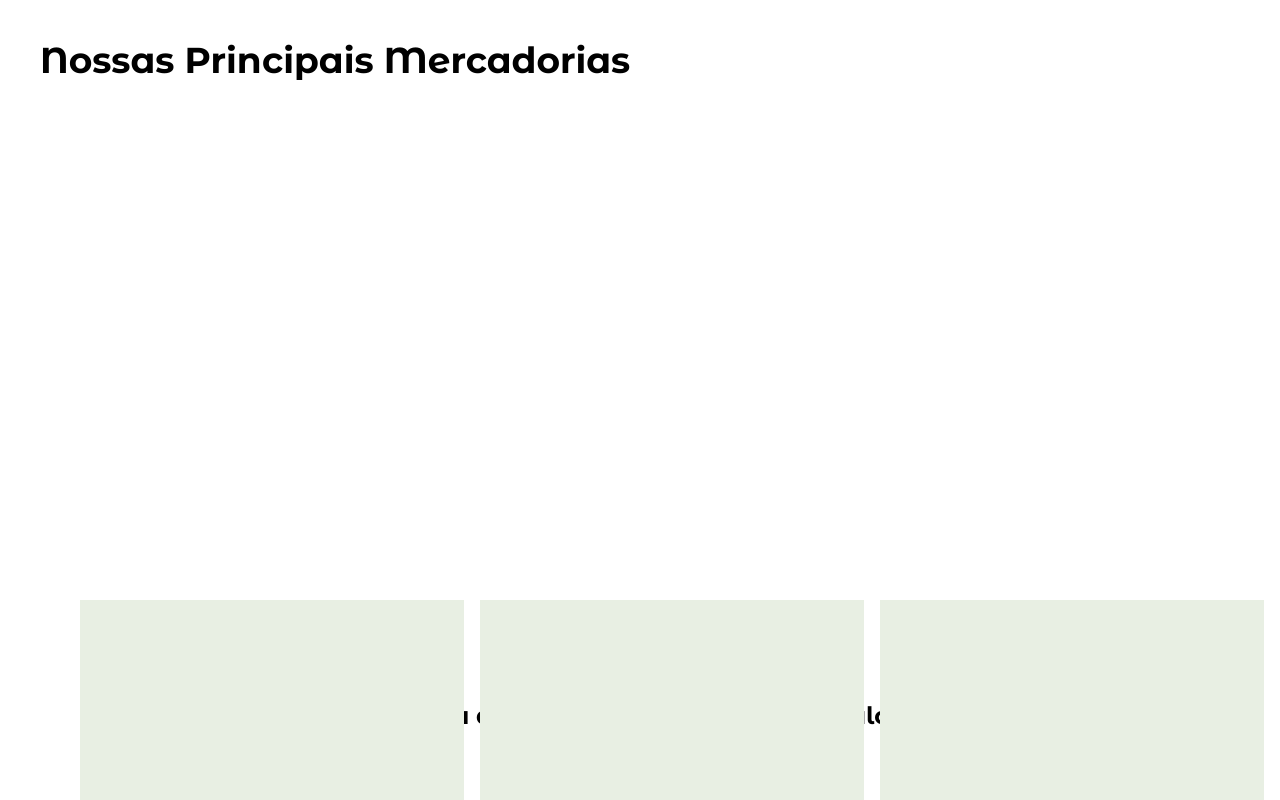
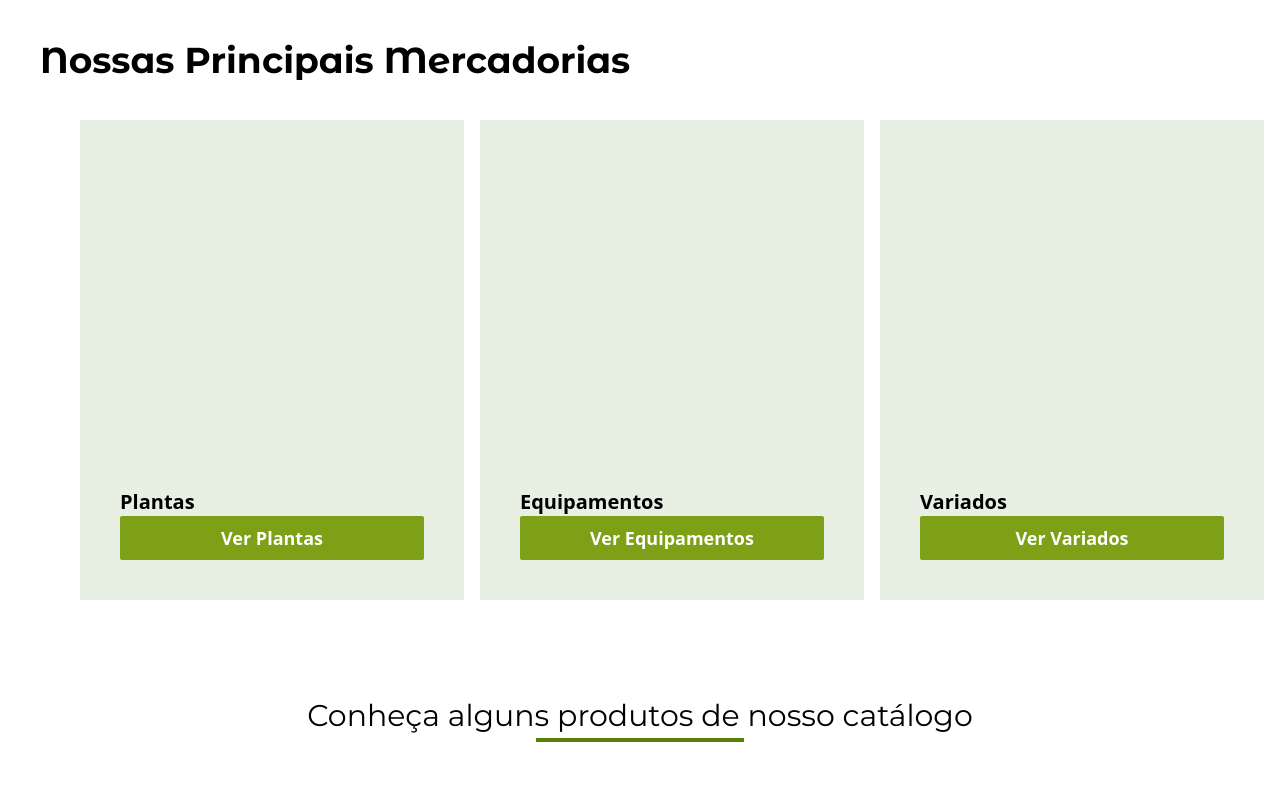
Before and after one commit to SergioJrdms/GardenGuardians, a Next.js app: page / in a window 1280 px wide. Shown: the part 800-1600 px from the top of the page. Built offline with nearby package versions, Linux system fonts and the light colour scheme.

Commit message:
fixed bugs, continuado home

```diff
--- a/package.json
+++ b/package.json
@@ -9,12 +9,11 @@
     "lint": "next lint"
   },
   "dependencies": {
-    "@next/font": "^14.0.0",
     "@tabler/icons-react": "^2.39.0",
     "framer-motion": "^10.16.4",
     "google-fonts": "^1.0.0",
     "next": "13.5.6",
-    "react": "^18",
+    "react": "^18.2.0",
     "react-dom": "^18"
   },
   "devDependencies": {
--- a/src/components/Header/HeaderMenu.tsx
+++ b/src/components/Header/HeaderMenu.tsx
@@ -1,10 +1,10 @@
-import { montserrat2 } from "@/pages/_app";
+import { Montserrat2 } from "@/pages/_app";
 import Link from "next/link";
 
 export default function HeaderMenu(){
     return(
 
-        <div className={`flex justify-center p-2 gap-20  font-montserrat_alternate text-xl select-none  ${montserrat2.variable}`}>
+        <div className={`flex justify-center p-2 gap-20  font-montserrat_alternate text-xl select-none  ${Montserrat2.variable}`}>
                 <Link href={'/'} className="hover:text-zinc-300 duration-300 tracking-tight hover:tracking-wide">Home</Link>
                 <Link href={'/'} className="hover:text-zinc-300 duration-300 tracking-tight hover:tracking-wide">Shop</Link>
                 <Link href={'/'} className="hover:text-zinc-300 duration-300 tracking-tight hover:tracking-wide">
--- a/src/components/HomeGoods/HomeGoods.tsx
+++ b/src/components/HomeGoods/HomeGoods.tsx
@@ -1,50 +1,54 @@
 import GoodsCards from "./GoodsCards";
-import { useEffect, useState } from "react";
+import { useCallback, useEffect, useState } from "react";
 
-
-export default function HomeGoods(){
+export default function HomeGoods() {
     const [isVisible, setIsVisible] = useState(false);
 
-    const handleScroll = () => {
+    const handleScrollCard = useCallback(function () {
         const scrollY = window.scrollY;
-        const element = document.getElementById('element-to-animate');
+        const element = document.getElementById('animacao-card');
 
         if (element && scrollY >= element.offsetTop - window.innerHeight / 2) {
-        setIsVisible(true);
+            setIsVisible(true);
         }
-    };
-
-    useEffect(() => {
-        window.addEventListener('scroll', handleScroll);
-        return () => {
-        window.removeEventListener('scroll', handleScroll);
-        };
     }, []);
 
-    return(
+    // Esta parte é adicionada para definir o estado inicial com base na posição da página ao carregar
+    useEffect(() => {
+        handleScrollCard(); // Verifica a posição da página ao carregar
+        window.addEventListener('scroll', handleScrollCard);
+
+        return () => {
+            window.removeEventListener('scroll', handleScrollCard);
+        };
+    }, [handleScrollCard]);
+
+    return (
         <div className="p-10">
             <div className="grid grid-cols-3 gap-10">
                 <span
-                    id="element-to-animate"
+                    id="animacao-card"
                     className={`
-                        duration-500 relative transform transition-all translate-y-[100%] ease-out
-                        ${isVisible ? 'translate-y-[0]' : 'translate-y-0'}
+                        duration-500 relative transform transition-all translate-y-0 ease-out
+                        ${isVisible ? 'translate-y-0' : 'translate-y-[100%]'}
                 `}>
-                    <GoodsCards name={"Plantas"}/>
+                    <GoodsCards name={"Plantas"} />
                 </span>
-                <span id="element-to-animate"
+                <span
+                    id="animacao-card-2"
                     className={`
-                        duration-700 relative transform transition-all translate-y-[100%] ease-out
-                        ${isVisible ? 'translate-y-[0]' : 'translate-y-0'}
+                        duration-700 relative transform transition-all translate-y-0 ease-out
+                        ${isVisible ? 'translate-y-0' : 'translate-y-[100%]'}
                 `}>
-                    <GoodsCards name={"Equipamentos"}/>
+                    <GoodsCards name={"Equipamentos"} />
                 </span>
-                <span id="element-to-animate"
+                <span
+                    id="animacao-card-3"
                     className={`
-                        duration-1000 relative transform transition-all translate-y-[100%] ease-out
-                        ${isVisible ? 'translate-y-[0]' : 'translate-y-0'}
+                        duration-1000 relative transform transition-all translate-y-0 ease-out
+                        ${isVisible ? 'translate-y-0' : 'translate-y-[100%]'}
                 `}>
-                    <GoodsCards name={"Variados"}/>
+                    <GoodsCards name={"Variados"} />
                 </span>
             </div>
         </div>
--- a/src/components/HomeGoods/HomeGoodsRender.tsx
+++ b/src/components/HomeGoods/HomeGoodsRender.tsx
@@ -1,34 +1,34 @@
-import { useEffect, useState } from "react";
+import { useCallback, useEffect, useState } from "react";
 import HomeGoods from "@/components/HomeGoods/HomeGoods";
-import { montserrat } from "@/pages/_app";
+import { MontserratAlternates } from "@/pages/_app";
 
 
 export default function HomeGoodsRender(){
-    const [isVisible, setIsVisible] = useState(false);
+    const [txtVisible, setTxtVisible] = useState(false);
 
-    const handleScroll = () => {
+    const handleScroll = useCallback(function (){
         const scrollY = window.scrollY;
-        const element = document.getElementById('element-to-animate');
+        const txt = document.getElementById('animacao-txt');
 
-        if (element && scrollY >= element.offsetTop - window.innerHeight / 2) {
-        setIsVisible(true);
+        if (txt && scrollY >= txt.offsetTop - window.innerHeight / 2) {
+            setTxtVisible(true);
         }
-    };
+    }, [])
 
     useEffect(() => {
         window.addEventListener('scroll', handleScroll);
         return () => {
-        window.removeEventListener('scroll', handleScroll);
+            window.removeEventListener('scroll', handleScroll);
         };
-    }, []);
+    }, [handleScroll]);
 
     return(
         <section className="bg-palette-light pl-10 pt-10">
-            <h1 id="element-to-animate"
+            <h1 id="animacao-txt"
             className={`
-              text-black ${montserrat.variable} font-montserrat_alternate text-4xl
+              text-black ${MontserratAlternates.variable} font-montserrat_alternate text-4xl
                 duration-700 relative transform transition-all translate-x-[-100%] ease-out
-                ${isVisible ? 'translate-x-[0]' : 'translate-x-0'}
+                ${txtVisible ? 'translate-x-[0%]' : 'translate-x-0'}
             `}>
                 Nossas Principais Mercadorias
             </h1>
--- /dev/null
+++ b/src/components/HomeHistory/HomeHistory.tsx
@@ -0,0 +1,25 @@
+import { Montserrat2 } from "@/pages/_app";
+import Link from "next/link";
+
+
+export default function HomeHistory(){
+    return(
+        <section className={`
+            bg-[url('https://cdn.create.vista.com/api/media/small/470623410/stock-photo-summer-view-domestic-home-garden-flowers-lawn-patio-furniture-background')]
+            bg-no-repeat bg-cover h-screen bg-fixed
+            flex justify-center items-center
+        `}>
+        <div className="flex flex-col justify-evenly items-center bg-palette-mediumlight h-60 w-1/2 opacity-80 rounded-md">
+          <h1 className={`text-black font-montserrat_alternate text-3xl ${Montserrat2.variable}`}>Nós temos o que o seu <span className="text-palette-mediumgreen">Jardim</span> precisa!</h1>
+          <Link href={"/history"} className={`
+              text-black  bg-palette-lightgreen hover:bg-black duration-300 w-1/2
+              hover:text-white text-lg rounded-md p-2 font-bold flex justify-center items-center
+            `}>
+            <button>
+              Nossa História
+            </button>
+          </Link>
+        </div>
+      </section>
+    )
+}
--- /dev/null
+++ b/src/components/HomeProducts/HomeNewProducts.tsx
@@ -0,0 +1,3 @@
+export default function HomeNewProducts(){
+
+}
--- a/src/components/HomeProducts/ProductsCards.tsx
+++ b/src/components/HomeProducts/ProductsCards.tsx
@@ -6,7 +6,7 @@ interface ProductCardProps{
 
 export default function ProductsCards(props: ProductCardProps){
     return(
-        <div className="bg-palette-light h-[23rem]">
+        <div className="bg-palette-light h-[23rem] hover:scale-110 duration-300 hover:cursor-pointer">
           <div className="bg-palette-mediumlight w-72 h-72 text-black">
              {props.product_img}
           </div>
--- a/src/components/HomeWelcome/HomeWelcome.tsx
+++ b/src/components/HomeWelcome/HomeWelcome.tsx
@@ -1,13 +1,11 @@
-import Header from "@/components/Header/Header";
+import Header from "../Header/Header";
 import HomeWelcomeContent from "./HomeWelcomeContent";
-
-
 
 export default function HomeWelcome(){
     return(
         <div className="bg-[url('https://images.unsplash.com/photo-1552152974-19b9caf99137?ixlib=rb-4.0.3&ixid=M3wxMjA3fDB8MHxzZWFyY2h8Mnx8YmxhY2slMjBwbGFudHxlbnwwfHwwfHx8MA%3D%3D&w=1000&q=80')] bg-no-repeat bg-cover h-screen bg-fixed">
             <Header />
             <HomeWelcomeContent />
-      </div>
+        </div>
     )
 }
--- a/src/components/HomeWelcome/HomeWelcomeContent.tsx
+++ b/src/components/HomeWelcome/HomeWelcomeContent.tsx
@@ -1,4 +1,4 @@
-import { montserrat, montserrat2 } from "@/pages/_app";
+import { Montserrat2, MontserratAlternates } from "@/pages/_app";
 import { IconShoppingCart } from "@tabler/icons-react";
 import { useEffect } from 'react';
 
@@ -19,7 +19,7 @@ export default function HomeWelcomeContent(){
         <div className="flex flex-col justify-center p-40 pt-56 gap-7">
                 <p
                     className={`
-                        font-montserrat_alternate text-2xl select-none ${montserrat2.variable}
+                        font-montserrat_alternate text-2xl select-none ${Montserrat2.variable}
                         duration-1000 transition-all opacity-0
                     `}
                     data-replace='{ "opacity-0": "opacity-1" }'
@@ -28,7 +28,7 @@ export default function HomeWelcomeContent(){
                 </p>
                 <h1
                     className={`
-                        font-montserrat_alternate  text-7xl select-none ${montserrat.variable}
+                        font-montserrat_alternate  text-7xl select-none ${MontserratAlternates.variable}
                         duration-1000 relative transform transition-all translate-x-[-100%] ease-out
                     `}
                     data-replace='{ "translate-x-[-100%]": "translate-x-0" }'
--- a/src/pages/_app.tsx
+++ b/src/pages/_app.tsx
@@ -1,15 +1,15 @@
 import '@/styles/globals.css'
 import type { AppProps } from 'next/app'
-import { Montserrat_Alternates, Montserrat } from "@next/font/google";
+import { Montserrat_Alternates, Montserrat } from "next/font/google";
 
 
-export const montserrat = Montserrat_Alternates({
+export const MontserratAlternates = Montserrat_Alternates({
   subsets: ["latin"],
   variable: "--font-montserrat",
   weight: '700'
 })
 
-export const montserrat2 = Montserrat({
+export const Montserrat2 = Montserrat({
   subsets: ["latin"],
   variable: "--font-montserrat",
   weight: '400'
--- a/src/pages/index.tsx
+++ b/src/pages/index.tsx
@@ -1,23 +1,39 @@
 import HomeWelcome from "@/components/HomeWelcome/HomeWelcome";
-import { montserrat } from "./_app";
+import { Montserrat2 } from "./_app";
 import HomeProductsRender from "@/components/HomeProducts/HomeProductsRender";
 import HomeGoodsRender from "@/components/HomeGoods/HomeGoodsRender";
+import HomeHistory from "@/components/HomeHistory/HomeHistory";
+import ProductsCards from "@/components/HomeProducts/ProductsCards";
 
 export default function Home() {
 
   return (
     <>
+
       <HomeWelcome />
       <HomeGoodsRender />
 
       <section className="flex flex-col gap-1 justify-center items-center bg-palette-light h-40">
-        <h1 className={`text-black ${montserrat.variable} font-montserrat_alternate text-2xl`}>
+        <h1 className={`text-black ${Montserrat2.variable} font-montserrat_alternate text-3xl`}>
           Conheça alguns produtos de nosso catálogo
         </h1>
         <span className="bg-palette-mediumgreen h-1 w-52"></span>
       </section>
 
       <HomeProductsRender />
+      <HomeHistory />
+
+      <section className="flex flex-col gap-1 justify-center items-center bg-palette-light h-40">
+        <h1 className={`text-black ${Montserrat2.variable} font-montserrat_alternate text-3xl`}>
+          Novos Produtos!
+        </h1>
+        <span className="bg-palette-mediumgreen h-1 w-16"></span>
+      </section>
+
+      <section>
+
+      </section>
+
 
     </>
   )
```
Also changed, not shown: src/components/Header/Header.tsx (+15 -13 lines), 1 other file (tests, documents, lock files or other folders).
